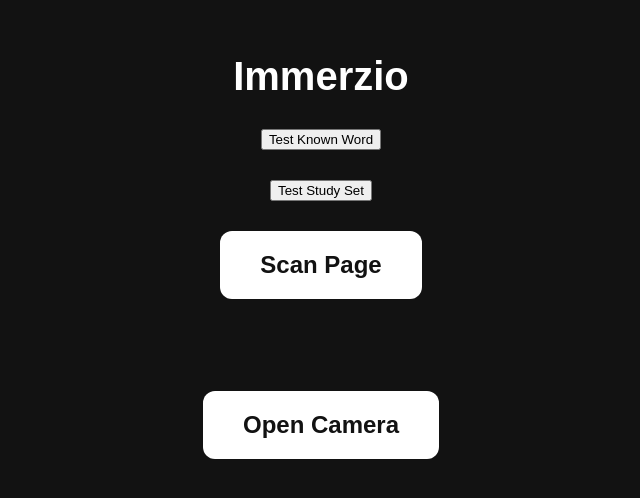
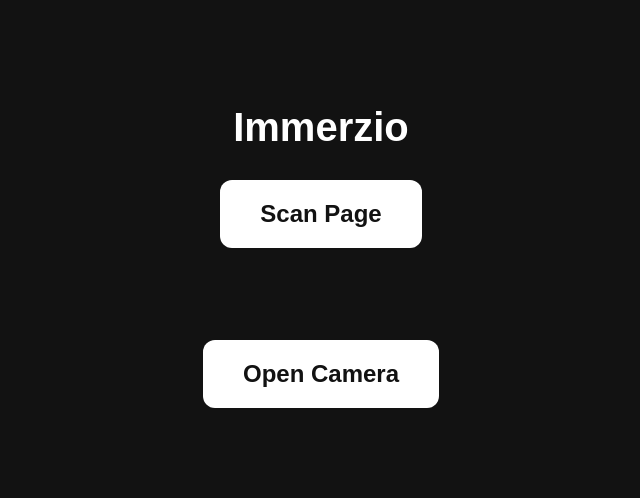
Before and after one commit to JackEPGuilfoyle/Immerzio, a React (Vite) app in the folder frontend/: page /book/1/scan in a window 1280 px wide. Shown: the part 144-642 px from the top of the page, without its empty margins (319-959 px from the left). Built offline with nearby package versions, Linux system fonts and the light colour scheme.

Commit message:
removed the 'test known word' and 'test study set' buttons from the scan page

```diff
--- a/frontend/src/ScanPage.jsx
+++ b/frontend/src/ScanPage.jsx
@@ -130,90 +130,9 @@
       console.error("Could not process scanned pages:", error);
     }
   };
-  ///////////////////////////////////////////////////////////////////////////////////////////////////
-  const testKnownWord = async () => {
-try {
-  const user = auth.currentUser;
-
-  if (!user) {
-    console.error("No user signed in");
-    return;
-  }
-
-  const token = await user.getIdToken();
-
-  const response = await fetch(
-    "https://immerzio-backend--immerzio-2.europe-west4.hosted.app/api/knownWords",
-    {
-      method: "POST",
-      headers: {
-        "Content-Type": "application/json",
-        "Authorization": `Bearer ${token}`
-      },
-      body: JSON.stringify({
-        word: {
-          original: "möglich",
-          translated: "possible"
-        }
-      })
-    }
-  );
-
-  const data = await response.json();
-
-  console.log("Known word result:", data);
-
-} catch (error) {
-  console.error("Known word request failed:", error);
-}
-  };
-
-  const testStudySet = async () => {
-    try {
-      const user = auth.currentUser;
-
-      if (!user) {
-        console.error("No user signed in");
-        return;
-      }
-
-      const token = await user.getIdToken();
-
-      const response = await fetch(
-        `https://immerzio-backend--immerzio-2.europe-west4.hosted.app/api/study/${bookId}`,
-        {
-          headers: {
-            "Authorization": `Bearer ${token}`
-          }
-        }
-      );
-
-      const data = await response.json();
-
-      console.log("Study set:", data);
-      console.log(
-        "Haus in study set:",
-        data.words.some(
-          word => word.original.toLowerCase() === "möglich"
-        )
-      );
-
-    } catch (error) {
-      console.error("Study set request failed:", error);
-    }
-  };
-  ////////////////////////////////////////////////////////////////////////////////////////////////////////////////////////////////////////////////////////////////////////////////
     return(
      <div className="app">
         <h1>Immerzio</h1>
-
-        <button onClick={testKnownWord}>
-          Test Known Word
-        </button>
-
-        <button onClick={testStudySet}>
-          Test Study Set
-        </button>
 
         <button className="camera-button" onClick={scanPage}>
             Scan Page
```
